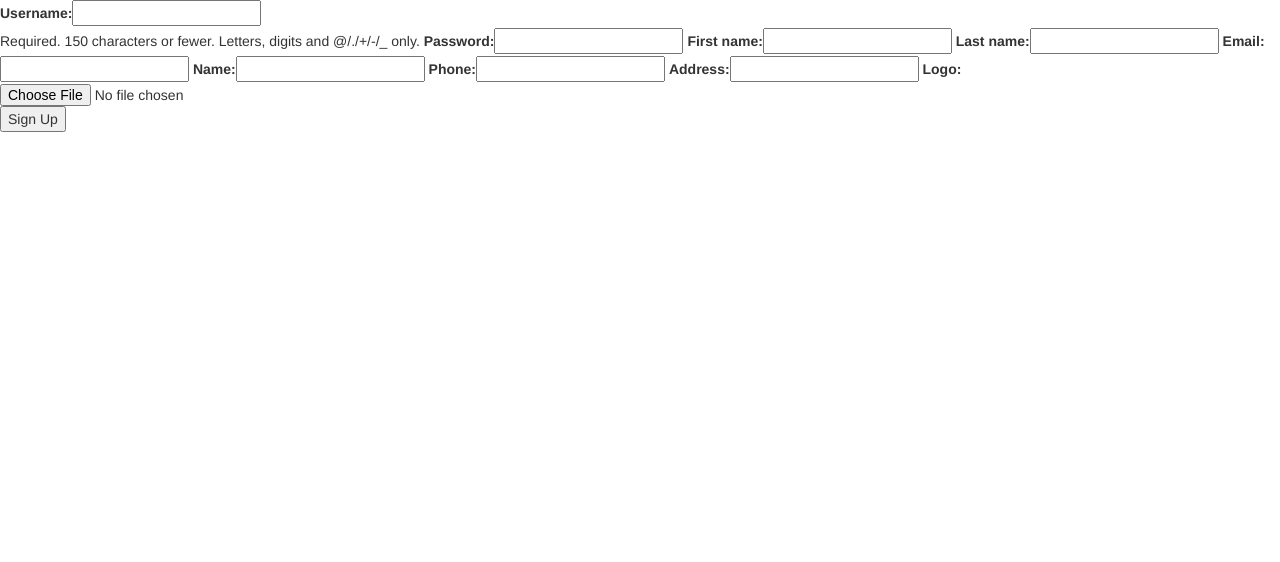
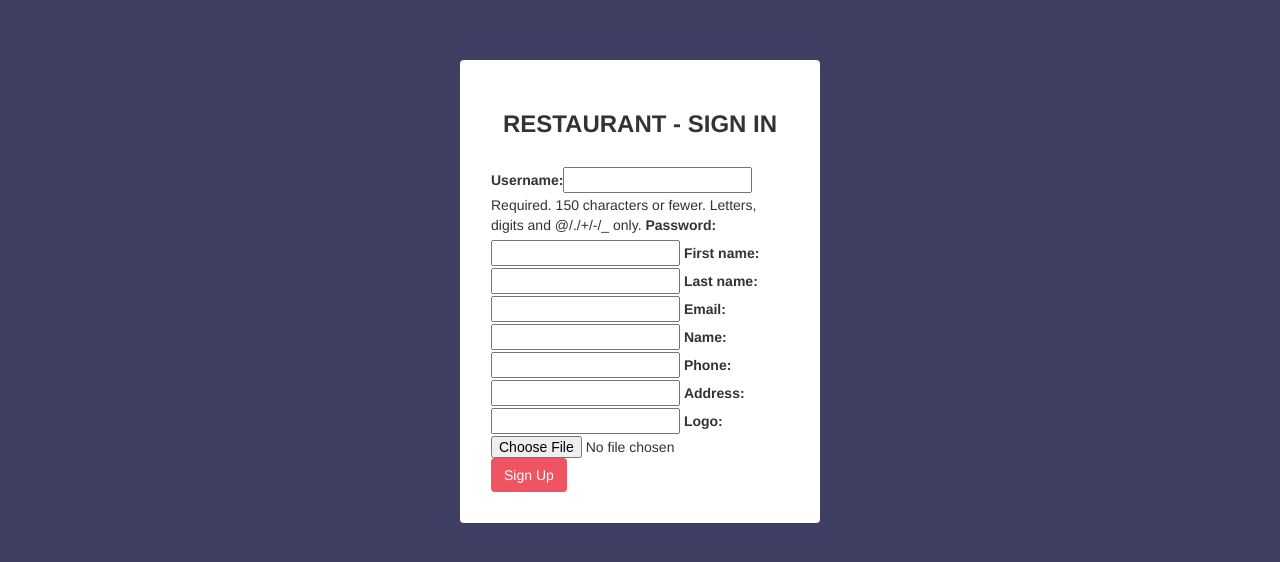
Before and after one commit to nawaaz123/waimaii, a Django app: page /restaurant/sign-up in a window 1280 px wide. Shown: the top 562 px of the page. Run offline with Django 3.2, Linux system fonts and the light colour scheme; some libraries are stand-ins or nearby versions.

Commit message:
problem 1

```diff
--- a/requirements.txt
+++ b/requirements.txt
@@ -7,3 +7,4 @@ psycopg2==2.7.3.1
 django-rest-framework-social-oauth2==1.0.5
 python-social-auth==0.3.4
 social-auth-core==0.2.1
+django-bootstrap3==7.0.1
--- a/waimai/urls.py
+++ b/waimai/urls.py
@@ -23,6 +23,12 @@ urlpatterns = [
     url(r'^restaurant/$',
             views.restaurant_home,
             name = 'restaurant-home'),
+
+    url(r'^restaurant/account/$', views.restaurant_account, name = 'restaurant-account'),
+    url(r'^restaurant/meal/$', views.restaurant_meal, name = 'restaurant-meal'),
+    url(r'^restaurant/order/$', views.restaurant_order, name = 'restaurant-order'),
+    url(r'^restaurant/report/$', views.restaurant_report, name = 'restaurant-report'),
+
 #sign up/in
     url(r'^api/social/', include('rest_framework_social_oauth2.urls')),
 #/onvert token (sign in/up)
--- a/waimaiapp/admin.py
+++ b/waimaiapp/admin.py
@@ -1,5 +1,7 @@
 from django.contrib import admin
 
 # Register your models here.
-from waimaiapp.models import Restaurant
+from waimaiapp.models import Restaurant, Customer, Driver
 admin.site.register(Restaurant)
+admin.site.register(Customer)
+admin.site.register(Driver)
--- a/waimaiapp/models.py
+++ b/waimaiapp/models.py
@@ -12,3 +12,21 @@ class Restaurant(models.Model):
 
     def __str__(self):
         return self.name
+
+class Customer(models.Model):
+    user = models.OneToOneField(User, on_delete=models.CASCADE, related_name="customer")
+    avatar = models.CharField(max_length=500)
+    phone = models.CharField(max_length=500, blank=True)
+    address = models.CharField(max_length=500, blank=True)
+
+    def __str__(self):
+        return self.user.get_full_name()
+
+class Driver(models.Model):
+    user = models.OneToOneField(User, on_delete=models.CASCADE, related_name="driver")
+    avatar = models.CharField(max_length=500)
+    phone = models.CharField(max_length=500, blank=True)
+    address = models.CharField(max_length=500, blank=True)
+
+    def __str__(self):
+        return self.user.get_full_name()
--- a/waimaiapp/static/css/style.css
+++ b/waimaiapp/static/css/style.css
@@ -0,0 +1,14 @@
+.bg-blue {
+  background-color: #3F3F63
+}
+
+.btn-pink {
+  color: white;
+  background-color: #EE5462
+}
+
+.btn-pink:hover,
+.btn-pink:focus{
+  color: white;
+  background: #DA4F5D
+}
--- /dev/null
+++ b/waimaiapp/templates/base_signup.html
@@ -0,0 +1,34 @@
+{% load staticfiles %}
+<!DOCTYPE html>
+<html lang="en">
+<head>
+  <meta charset="UTF-8">
+  <title>{% block title %}{% endblock %}</title>
+
+  <link rel="stylesheet" href="{% static 'css/bootstrap.min.css' %}">
+  <link rel="stylesheet" href="{% static 'css/style.css' %}">
+
+  <script src="{% static 'js/bootstrap.min.js' %}"></script>
+</head>
+<body class="bg-blue">
+
+  <div class="container">
+    <div class="row">
+      <div class="col-lg-4 col-lg-offset-4">
+        <br/>
+        <br/>
+        <br/>
+        <div class="panel panel-body">
+          <div class="panel-body">
+            <h3 class="text-center text-uppercase"><b> {% block heading %}{% endblock %} </b> </h3>
+            <br/>
+            {% block content %}{% endblock %}
+          </div>
+        </div>
+      </div>
+    </div>
+  </div>
+
+    <!-- <a href="{% url 'restaurant-sign-out' %}">Log out</a> -->
+</body>
+</html>
--- /dev/null
+++ b/waimaiapp/templates/restaurant/account.html
@@ -0,0 +1,5 @@
+{% extends 'restaurant/base.html' %}
+
+{% block page %}
+Restaurant Account
+{% endblock %}
--- /dev/null
+++ b/waimaiapp/templates/restaurant/meal.html
@@ -0,0 +1,5 @@
+{% extends 'restaurant/base.html' %}
+
+{% block page %}
+Restaurant Meal
+{% endblock %}
--- /dev/null
+++ b/waimaiapp/templates/restaurant/order.html
@@ -0,0 +1,5 @@
+{% extends 'restaurant/base.html' %}
+
+{% block page %}
+Restaurant Order
+{% endblock %}
--- /dev/null
+++ b/waimaiapp/templates/restaurant/report.html
@@ -0,0 +1,5 @@
+{% extends 'restaurant/base.html' %}
+
+{% block page %}
+Restaurant Report
+{% endblock %}
--- a/waimaiapp/templates/restaurant/sign_up.html
+++ b/waimaiapp/templates/restaurant/sign_up.html
@@ -1,23 +1,14 @@
-{% load staticfiles %}
-<!DOCTYPE html>
-<html lang="en">
-<head>
-  <meta charset="UTF-8">
-  <title>Home page</title>
+{% extends 'base_signup.html' %}
+{% load bootstrap3 %}
 
-  <link rel="stylesheet" href="{% static 'css/bootstrap.min.css' %}">
-  <link rel="stylesheet" href="{% static 'css/style.css' %}">
+{% block title %}Sign in{% endblock %}
+{% block heading %}Restaurant - Sign in{% endblock %}
 
-  <script src="{% static 'js/bootstrap.min.js' %}"></script>
-</head>
-<body>
-
-      <form method="post" enctype="multipart/form-data">
-          {% csrf_token %}
-          {{ user_form }}
-          {{ restaurant_form }}
-          <button type="submit">Sign Up</button>
-      </form>
-
-</body>
-</html>
+{% block content %}
+    <form method="post" enctype="multipart/form-data">
+        {% csrf_token %}
+        {{ user_form }}
+        {{ restaurant_form }}
+        <button type="submit" class="btn btn-pink">Sign Up</button>
+    </form>
+{% endblock %}
--- a/waimaiapp/views.py
+++ b/waimaiapp/views.py
@@ -12,6 +12,22 @@ def home(request):
 @login_required(login_url='/restaurant/sign-in/')
 def restaurant_home(request):
     return render(request, 'restaurant/home.html', {})
+
+@login_required(login_url='/restaurant/sign-in/')
+def restaurant_account(request):
+    return render(request, 'restaurant/account.html', {})
+
+@login_required(login_url='/restaurant/sign-in/')
+def restaurant_meal(request):
+    return render(request, 'restaurant/meal.html', {})
+
+@login_required(login_url='/restaurant/sign-in/')
+def restaurant_order(request):
+    return render(request, 'restaurant/order.html', {})
+
+@login_required(login_url='/restaurant/sign-in/')
+def restaurant_report(request):
+    return render(request, 'restaurant/report.html', {})
 
 
 
```
Also changed, not shown: waimai/settings.py (+15 -0 lines), waimaiapp/social_auth_pipeline.py (added, +14 -0 lines), waimaiapp/templates/base.html (added, +18 -0 lines), waimaiapp/templates/restaurant/base.html (added, +19 -0 lines), waimaiapp/templates/restaurant/sign_in.html (+6 -17 lines), db.sqlite3, waimaiapp/migrations/0002_customer_driver.py (added), waimaiapp/migrations/0003_auto_20180126_1900.py (added).
